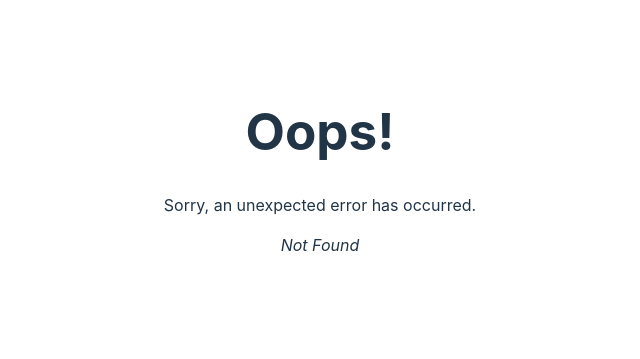
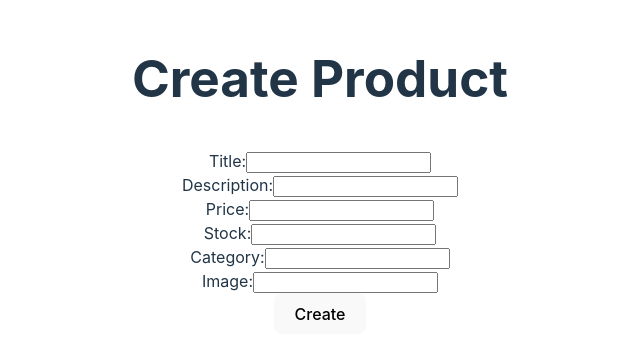
Before and after one commit to TobiasBurman/Database-Driven-React-Car-Shop, a React (Vite) app: page /pages/admin/CreateProduct in a window 1280 px wide. Before the commit this address had no page. Shown: the part 229-588 px from the top of the page, without its empty margins (320-960 px from the left). Built offline with nearby package versions, Linux system fonts and the light colour scheme.

Commit message:
Fixed Create-Product

```diff
--- a/src/components/Nav.jsx
+++ b/src/components/Nav.jsx
@@ -7,7 +7,6 @@ const Nav = () => {
            <Link to="pages/admin/ManageProducts">Admin</Link>
            <br />
            <Link to="/">Home</Link>
-
     </>
   )
 }
--- a/src/main.jsx
+++ b/src/main.jsx
@@ -12,6 +12,7 @@ import ManageProducts from './pages/admin/ManageProducts';
 import ErrorPage from './pages/admin/ErrorPage';
 import Root from './pages/admin/Root';
 import Products from './pages/Products';
+import CreateProduct from './pages/admin/CreateProduct';
 
 const router = createBrowserRouter([
   {
@@ -30,6 +31,10 @@ const router = createBrowserRouter([
       {
       path: "/pages/Products",
       element: <Products />
+      },
+      {
+        path: "/pages/admin/CreateProduct",
+        element: <CreateProduct />,
       }
     ]
   },
--- a/src/pages/admin/CreateProduct.jsx
+++ b/src/pages/admin/CreateProduct.jsx
@@ -1,9 +1,84 @@
-import React from 'react'
+import React, { useState } from 'react'
 
 const CreateProduct = () => {
+  const [title, setTitle] = useState("");
+  const [description, setDescription] = useState("");
+  const [price, setPrice] = useState("");
+  const [stock, setStock] = useState("");
+  const [category, setCategory] = useState("");
+  const [image, setImage] = useState("");
+
+  const handleSubmit = async (e) => {
+    e.preventDefault();
+
+    try {
+      const response = await fetch(
+        "https://product-api-production-0e9a.up.railway.app/products",
+        {
+          method: "POST",
+          headers: {
+            "Content-Type": "application/json"
+          },
+          body: JSON.stringify({
+            title,
+            description,
+            price,
+            stock,
+            category,
+            image
+          })
+        }
+      );
+
+      if (!response.ok) {
+        throw new Error("Ingen produkt kunde skapas");
+      }
+
+      window.location.href = "/pages/admin/ManageProducts";
+    } catch (error) {
+      console.error(error);
+
+    }
+  };
+
   return (
-    <div>CreateProduct</div>
-  )
-}
+    <>
+      <h1>Create Product</h1>
+      <form onSubmit={handleSubmit}>
+        <label>
+          Title:
+          <input type="text" value={title} onChange={(e) => setTitle(e.target.value)} />
+        </label>
+        <br />
+        <label>
+          Description:
+          <input type="text" value={description} onChange={(e) => setDescription(e.target.value)} />
+        </label>
+        <br />
+        <label>
+          Price:
+          <input type="number" value={price} onChange={(e) => setPrice(e.target.value)} />
+        </label>
+        <br />
+        <label>
+          Stock:
+          <input type="number" value={stock} onChange={(e) => setStock(e.target.value)} />
+        </label>
+        <br />
+        <label>
+          Category:
+          <input type="text" value={category} onChange={(e) => setCategory(e.target.value)} />
+        </label>
+        <br />
+        <label>
+          Image:
+          <input type="text" value={image} onChange={(e) => setImage(e.target.value)} />
+        </label>
+        <br />
+        <button type="submit">Create</button>
+      </form>
+    </>
+  );
+};
 
-export default CreateProduct
+export default CreateProduct;
--- a/src/pages/admin/ManageProducts.jsx
+++ b/src/pages/admin/ManageProducts.jsx
@@ -1,18 +1,21 @@
-import React, { useState, useEffect } from 'react';
-import Nav from '../../components/Nav';
+import React, { useState, useEffect } from "react";
+import Nav from "../../components/Nav";
+import { Link } from 'react-router-dom';
 
 const ManageProducts = () => {
   const [products, setProducts] = useState([]);
-  const [error, setError] = useState('');
+  const [error, setError] = useState("");
 
   const fetchProducts = async () => {
     try {
-      const response = await fetch('https://product-api-production-0e9a.up.railway.app/products');
+      const response = await fetch(
+        "https://product-api-production-0e9a.up.railway.app/products"
+      );
       const productsData = await response.json();
       setProducts(productsData);
     } catch (error) {
       console.error(error);
-      setError('An error occurred while fetching the data');
+      setError("An error occurred while fetching the data");
     }
   };
 
@@ -23,6 +26,9 @@ const ManageProducts = () => {
   return (
     <>
       <Nav />
+
+      <Link
+        to="/pages/admin/CreateProduct">Create Product</Link>
       {error && <p>{error}</p>}
       {products.length > 0 ? (
         <table>
```
Lines whose indentation alone changed are shown as unchanged.
